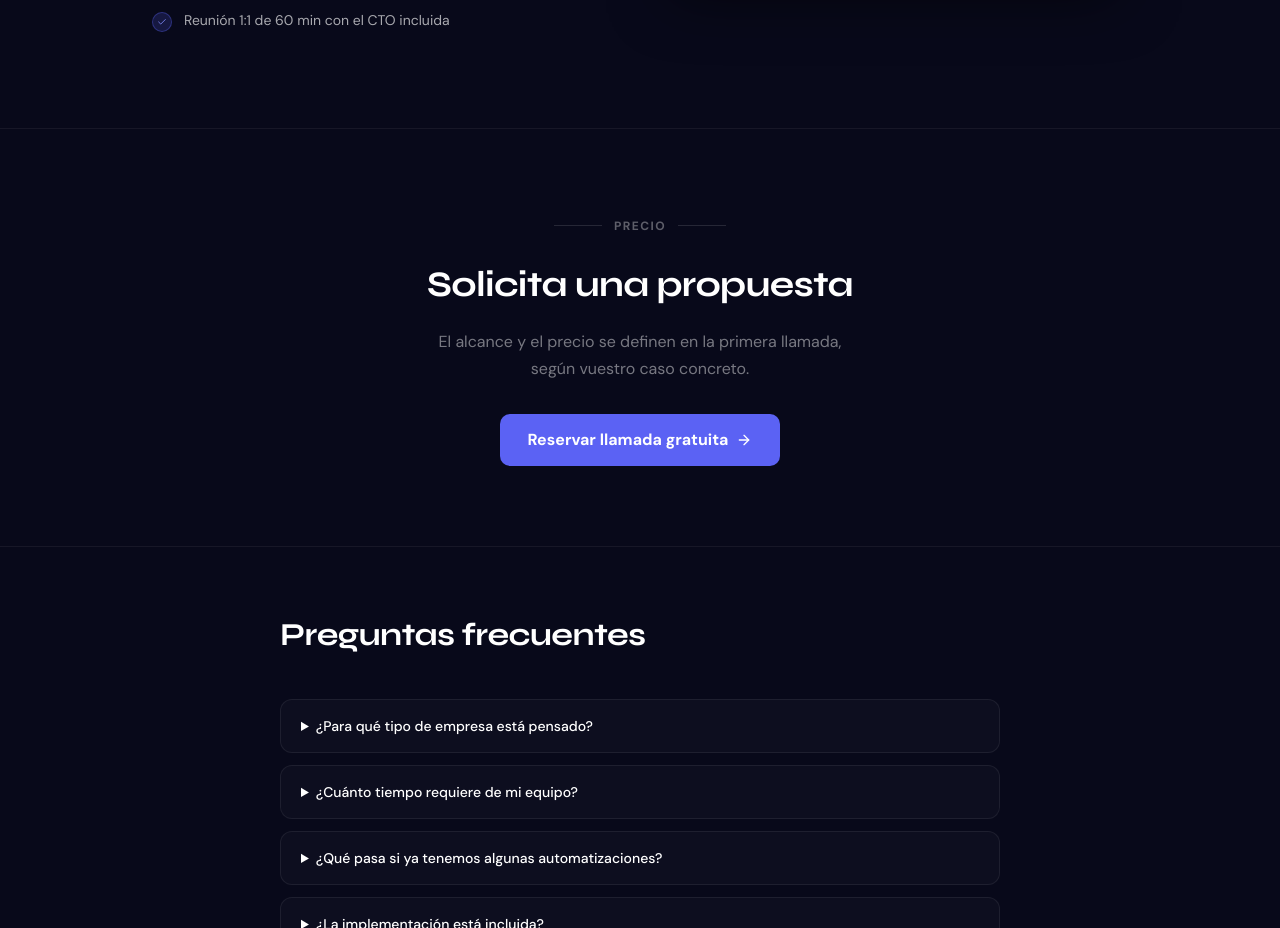
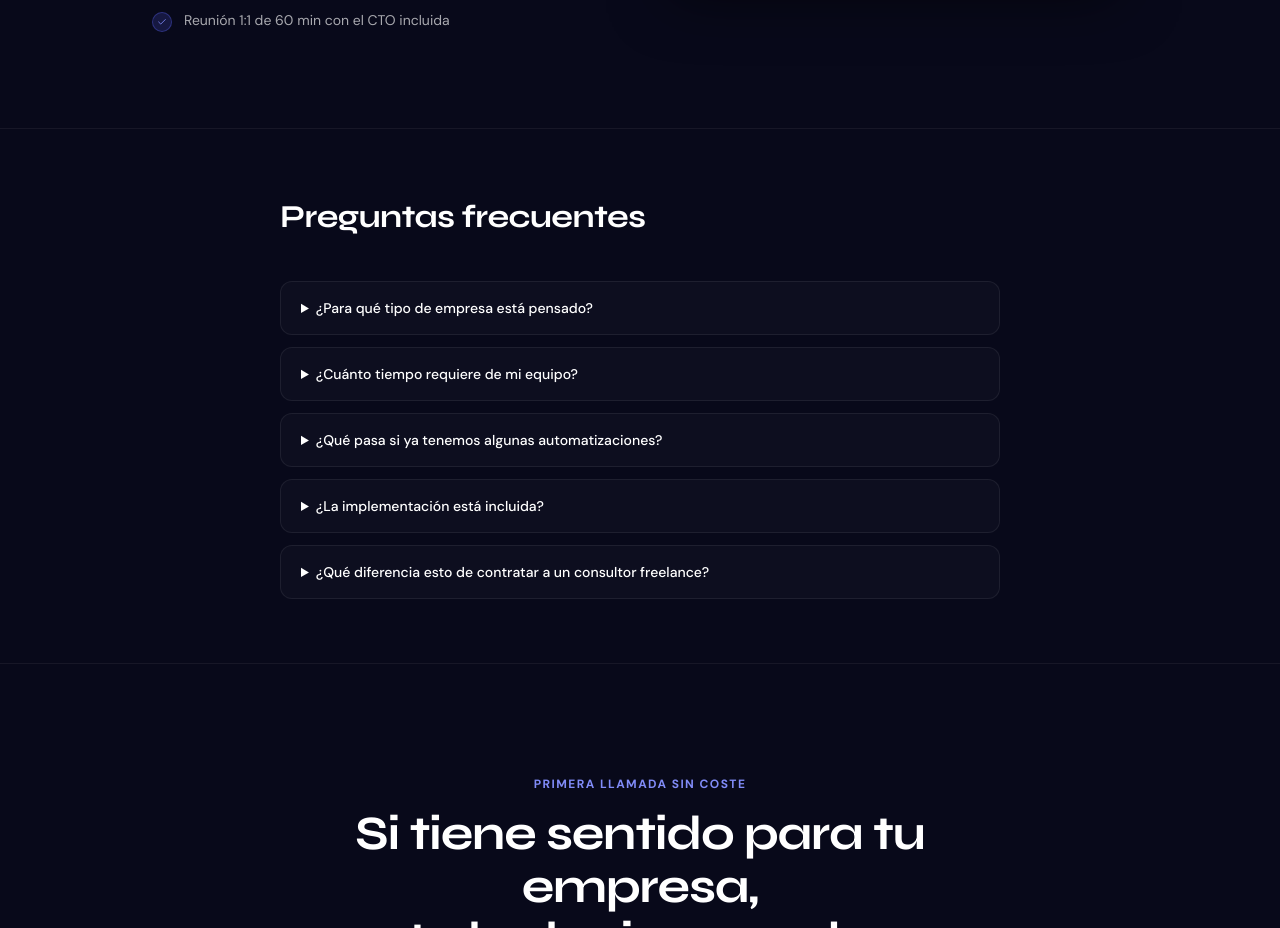
Before and after one commit to inspireai360/InspireAI, a Next.js app: page /consultoria-ia-empresas in a window 1280 px wide. Shown: the part 4267-5195 px from the top of the page. Built offline with nearby package versions, Linux system fonts and the light colour scheme.

Commit message:
fix: eliminar sección precio/propuesta de la landing

```diff
--- a/app/consultoria-ia-empresas/page-client.tsx
+++ b/app/consultoria-ia-empresas/page-client.tsx
@@ -270,33 +270,8 @@ export default function ConsultoriaIA() {
         </div>
       </section>
 
-      {/* PROPUESTA */}
-      <section className="py-16 md:py-20 border-t" style={{borderColor:"rgba(255,255,255,0.06)"}}>
-        <div className="mx-auto px-6 max-w-3xl text-center">
-          <motion.div initial="hidden" whileInView="visible" viewport={{once:true}} variants={stagger}>
-            <motion.div variants={fadeUp} className="inline-flex items-center justify-center gap-3 mb-6">
-              <div className="h-px w-12" style={{background:"rgba(255,255,255,0.12)"}} />
-              <span className="text-xs font-semibold uppercase tracking-widest" style={{color:"rgba(255,255,255,0.35)",letterSpacing:"0.12em"}}>Precio</span>
-              <div className="h-px w-12" style={{background:"rgba(255,255,255,0.12)"}} />
-            </motion.div>
-            <motion.h2 variants={fadeUp} className="font-heading font-bold text-white mb-4"
-              style={{fontSize:"clamp(1.5rem,3.5vw,2.25rem)",letterSpacing:"-0.02em"}}>
-              Solicita una propuesta
-            </motion.h2>
-            <motion.p variants={fadeUp} className="mb-8" style={{color:"rgba(255,255,255,0.45)",lineHeight:1.7,maxWidth:"440px",margin:"0 auto 2rem"}}>
-              El alcance y el precio se definen en la primera llamada, según vuestro caso concreto.
-            </motion.p>
-            <motion.div variants={fadeUp}>
-              <Link href="/#contacto" className="btn-primary inline-flex items-center gap-2">
-                Reservar llamada gratuita <ArrowRight className="w-4 h-4" />
-              </Link>
-            </motion.div>
-          </motion.div>
-        </div>
-      </section>
 
-
-      {/* ── FAQ ───────────────────────────────────────────────────────────────── */}
+            {/* ── FAQ ───────────────────────────────────────────────────────────────── */}
       <section className="py-16 border-t" style={{ borderColor:"rgba(255,255,255,0.06)" }}>
         <div className="mx-auto px-6 max-w-3xl">
           <motion.div initial="hidden" whileInView="visible" viewport={{ once:true }} variants={fadeUp} className="mb-10">
```
